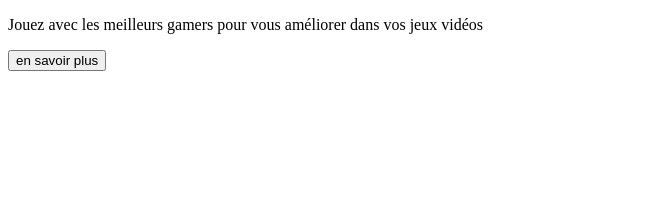
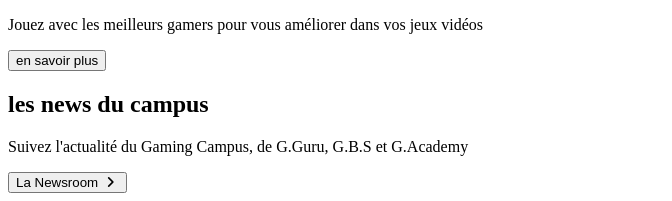
Before and after one commit to BounabassaK/Camping-Campus-Integration, a plain HTML site: page index.html in a window 1280 px wide. Shown: the part 1358-1559 px from the top of the page, without its empty margins (0-672 px from the left). Before the commit the page ends 1437 px from the top, so only its background shows below. Drawn offline with Linux system fonts and the light colour scheme.

Commit message:
add news campus & button

```diff
--- a/index.html
+++ b/index.html
@@ -75,6 +75,19 @@
     </div>
   </section>
 
+  <section class="news-part">
+    <div class="header-news">
+      <div class="left-part">
+        <h2>les news du campus </h2>
+        <p>Suivez l'actualité du Gaming Campus, de G.Guru, G.B.S et G.Academy</p>
+      </div>
+      <div class="right-part">
+        <button>La Newsroom <i class="fa-solid fa-angle-right"></i></button>
+      </div>
+    </div>
+
+  </section>
+
 </body>
 
 </html>
```
